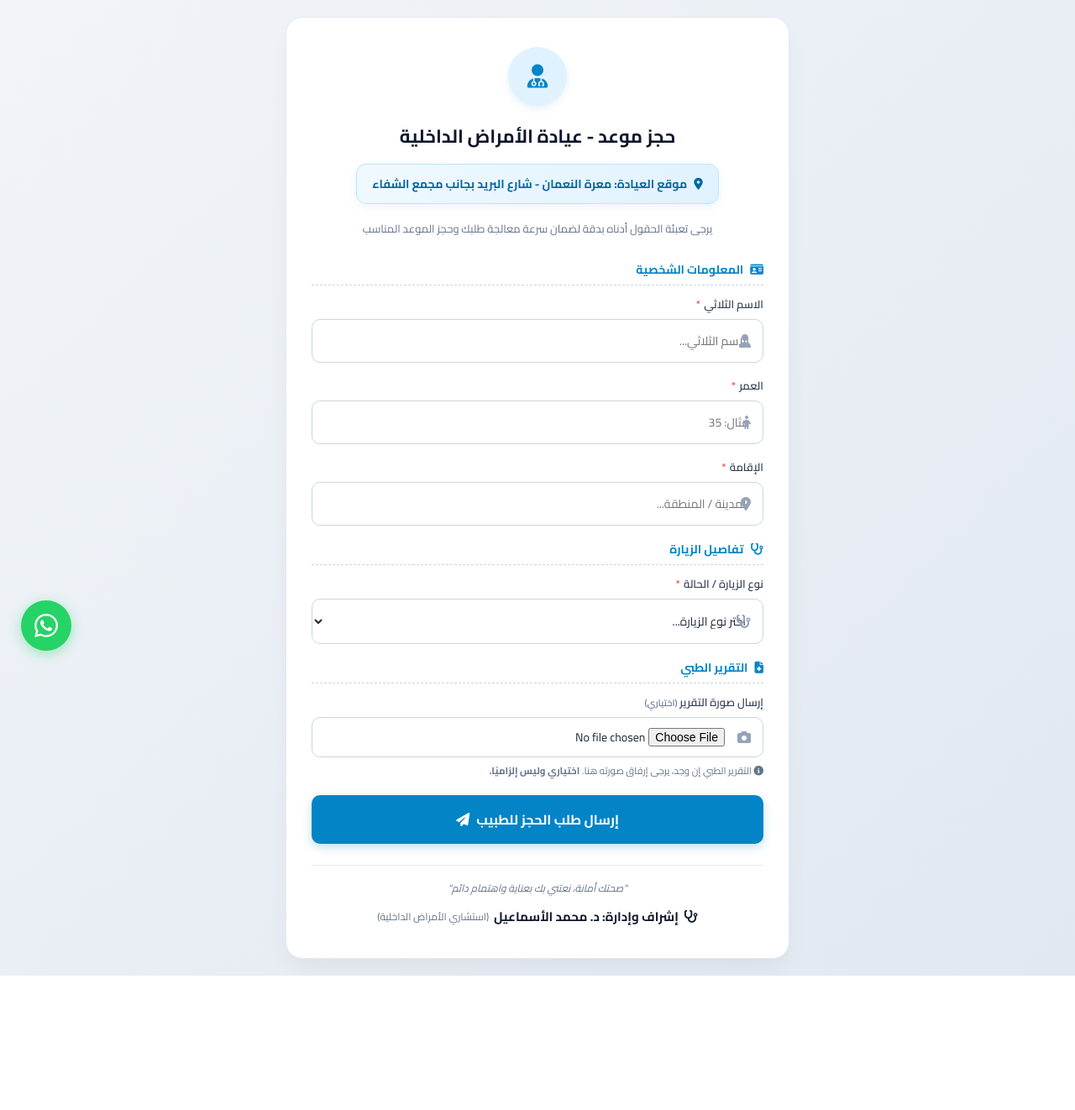
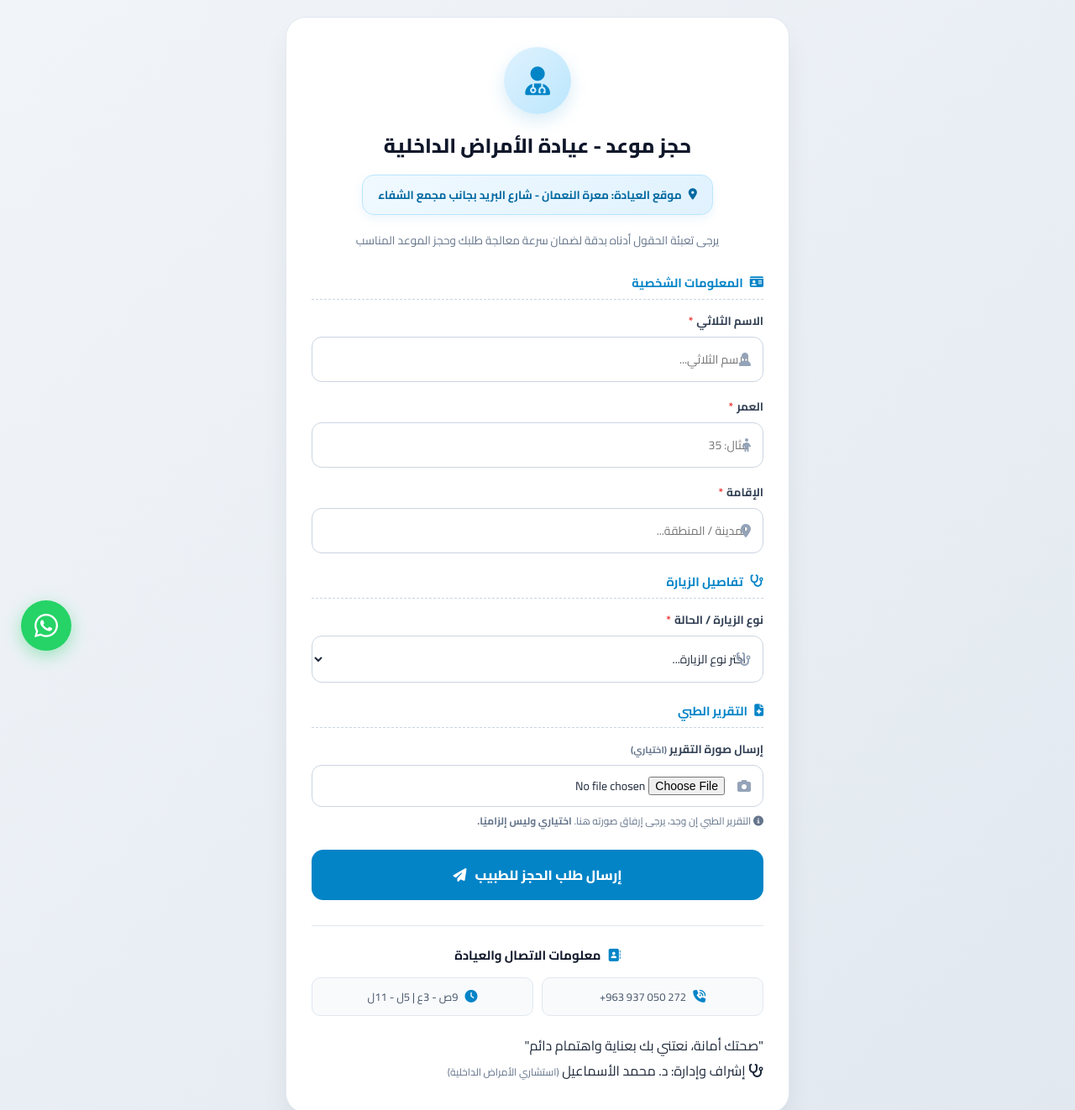
Before and after one commit to Twasol1/Q, a plain HTML site: page index.html in a window 1280 px wide. Shown: the top 1322 px of the page at 84% size. Before the commit the page ends 1162 px from the top, so only its background shows below. Drawn offline with nearby package versions, Linux system fonts and the light colour scheme; no server answers.

Commit message:
Update index.html

```diff
--- a/index.html
+++ b/index.html
@@ -6,8 +6,6 @@
     <title>حجز موعد - عيادة الأمراض الداخلية</title>
     <link href="https://fonts.googleapis.com/css2?family=Cairo:wght@400;600;700;800&display=swap" rel="stylesheet">
     <link rel="stylesheet" href="https://cdnjs.cloudflare.com/ajax/libs/font-awesome/6.4.0/css/all.min.css">
-
-    <!-- مكتبة التقاط صورة المستند -->
     <script src="https://cdnjs.cloudflare.com/ajax/libs/html2canvas/1.4.1/html2canvas.min.js"></script>
 
     <style>
@@ -46,14 +44,13 @@
             100% { background: #d1fae5; }
         }
 
-        @keyframes flashRed {
-            0% { background: #fee2e2; }
-            50% { background: #fca5a5; }
-            100% { background: #fee2e2; }
+        @keyframes pulseGlow {
+            0% { box-shadow: 0 0 0 0 rgba(2, 132, 199, 0.4); }
+            70% { box-shadow: 0 0 0 12px rgba(2, 132, 199, 0); }
+            100% { box-shadow: 0 0 0 0 rgba(2, 132, 199, 0); }
         }
 
         .flash-success { animation: flashGreen 0.8s ease-in-out infinite; }
-        .flash-rejected { animation: flashRed 0.8s ease-in-out infinite; }
 
         .container {
             width: 100%;
@@ -65,8 +62,8 @@
             background: var(--card-bg);
             width: 100%;
             padding: 35px 30px;
-            border-radius: 20px;
-            box-shadow: 0 15px 30px -5px rgba(0, 0, 0, 0.05);
+            border-radius: 24px;
+            box-shadow: 0 20px 35px -5px rgba(0, 0, 0, 0.08);
             border: 1px solid #e2e8f0;
         }
 
@@ -76,23 +73,23 @@
         }
 
         .form-header .icon-box {
-            width: 70px;
-            height: 70px;
-            background: #e0f2fe;
+            width: 80px;
+            height: 80px;
+            background: linear-gradient(135deg, #e0f2fe 0%, #bae6fd 100%);
             color: var(--primary);
             border-radius: 50%;
             display: flex;
             align-items: center;
             justify-content: center;
-            font-size: 28px;
+            font-size: 34px;
             margin: 0 auto 15px;
-            box-shadow: 0 4px 10px rgba(2, 132, 199, 0.1);
+            box-shadow: 0 8px 20px rgba(2, 132, 199, 0.15);
         }
 
         .form-header h2 {
-            font-weight: 700;
+            font-weight: 800;
             color: #0f172a;
-            font-size: 22px;
+            font-size: 24px;
         }
 
         .clinic-location-badge {
@@ -100,8 +97,8 @@
             border: 1.5px solid #bae6fd;
             color: #0369a1;
             padding: 10px 18px;
-            border-radius: 12px;
-            font-size: 14px;
+            border-radius: 14px;
+            font-size: 13.5px;
             font-weight: 700;
             display: inline-flex;
             align-items: center;
@@ -112,18 +109,18 @@
 
         .form-header p {
             color: #64748b;
-            font-size: 13px;
+            font-size: 13.5px;
             margin-top: 5px;
-            line-height: 1.5;
+            line-height: 1.6;
         }
 
-        .form-group { margin-bottom: 15px; }
+        .form-group { margin-bottom: 16px; }
 
         label {
             display: block;
             margin-bottom: 6px;
-            font-weight: 600;
-            font-size: 13px;
+            font-weight: 700;
+            font-size: 13.5px;
             color: #334155;
         }
 
@@ -142,9 +139,9 @@
 
         input, select, textarea {
             width: 100%;
-            padding: 12px 16px 12px 45px;
+            padding: 13px 16px 13px 45px;
             border: 1.5px solid var(--border-color);
-            border-radius: 10px;
+            border-radius: 12px;
             font-size: 14px;
             outline: none;
             background: #fff;
@@ -157,11 +154,11 @@
             box-shadow: 0 0 0 4px rgba(2, 132, 199, 0.12);
         }
 
-        input[type="file"] { padding: 10px 45px 10px 10px; cursor: pointer; }
+        input[type="file"] { padding: 11px 45px 11px 12px; cursor: pointer; }
 
         .report-help {
             margin-top: 7px;
-            font-size: 11.5px;
+            font-size: 12px;
             color: #64748b;
             line-height: 1.6;
         }
@@ -174,41 +171,44 @@
             border: 1px solid #bae6fd;
             border-radius: 10px;
             color: #0369a1;
-            font-size: 12px;
+            font-size: 12.5px;
         }
 
         .section-title {
-            font-size: 14px;
+            font-size: 14.5px;
             font-weight: 700;
             color: var(--primary);
-            margin: 15px 0 10px 0;
+            margin: 20px 0 12px 0;
             display: flex;
             align-items: center;
             gap: 8px;
             border-bottom: 1px dashed #cbd5e1;
-            padding-bottom: 5px;
+            padding-bottom: 6px;
         }
 
+        /* زر الإرسال مع وميض خافت جذاب */
         .btn-submit {
             background: var(--primary);
             color: white;
             border: none;
-            padding: 14px;
-            border-radius: 10px;
+            padding: 15px;
+            border-radius: 14px;
             cursor: pointer;
-            font-weight: 700;
+            font-weight: 800;
             width: 100%;
             font-size: 16px;
             transition: background 0.3s, transform 0.1s;
             display: flex;
             align-items: center;
             justify-content: center;
-            gap: 8px;
-            margin-top: 20px;
-            box-shadow: 0 4px 12px rgba(2, 132, 199, 0.25);
+            gap: 10px;
+            margin-top: 25px;
+            box-shadow: 0 6px 18px rgba(2, 132, 199, 0.3);
+            animation: pulseGlow 2.5s infinite;
         }
 
         .btn-submit:hover { background: var(--primary-hover); }
+        .btn-submit:active { transform: scale(0.98); }
 
         #statusMsg {
             margin-top: 20px;
@@ -216,7 +216,7 @@
             font-weight: 600;
             font-size: 14px;
             padding: 15px;
-            border-radius: 10px;
+            border-radius: 12px;
             display: none;
             line-height: 1.6;
         }
@@ -228,12 +228,12 @@
 
         .patient-document {
             background: #ffffff;
-            border: 2px dashed #0284c7;
-            border-radius: 16px;
-            padding: 20px;
+            border: 2px dashed var(--primary);
+            border-radius: 18px;
+            padding: 22px;
             margin-top: 15px;
             text-align: right;
-            box-shadow: 0 4px 15px rgba(0,0,0,0.05);
+            box-shadow: 0 6px 20px rgba(0,0,0,0.06);
         }
 
         .patient-document.emergency-doc { border-color: #ef4444; background: #fff5f5; }
@@ -247,38 +247,70 @@
             margin-bottom: 15px;
         }
 
-        .doc-header h3 { font-size: 16px; color: #0f172a; display: flex; align-items: center; gap: 6px; }
-        .doc-badge { background: #e0f2fe; color: #0369a1; padding: 4px 10px; border-radius: 6px; font-size: 12px; font-weight: bold; }
+        .doc-header h3 { font-size: 16.5px; color: #0f172a; display: flex; align-items: center; gap: 8px; }
+        .doc-badge { background: #e0f2fe; color: #0369a1; padding: 5px 12px; border-radius: 8px; font-size: 12.5px; font-weight: bold; }
         .patient-document.emergency-doc .doc-badge { background: #fee2e2; color: #991b1b; }
 
-        .doc-body { font-size: 14px; color: #334155; line-height: 1.8; }
+        .doc-body { font-size: 14px; color: #334155; line-height: 1.9; }
         .doc-body p { margin-bottom: 6px; display: flex; justify-content: space-between; border-bottom: 1px solid #f8fafc; padding-bottom: 4px; }
         .doc-body span { font-weight: bold; color: #0f172a; }
 
         .doc-notes-box {
             background: #fffbeb;
             border: 1px solid #fde68a;
-            border-radius: 8px;
-            padding: 10px 12px;
+            border-radius: 10px;
+            padding: 12px;
             margin-top: 12px;
             text-align: right;
         }
-        .doc-notes-box .notes-title { font-size: 12.5px; font-weight: 700; color: #b45309; margin-bottom: 4px; }
-        .doc-notes-box .notes-content { font-size: 13.5px; color: #78350f; font-weight: 600; word-break: break-all; }
+        .doc-notes-box .notes-title { font-size: 13px; font-weight: 700; color: #b45309; margin-bottom: 4px; display: flex; align-items: center; gap: 6px; }
+        .doc-notes-box .notes-content { font-size: 14px; color: #78350f; font-weight: 600; word-break: break-all; }
 
-        .doc-actions { margin-top: 15px; display: flex; gap: 10px; }
-        .btn-doc { flex: 1; padding: 10px; border-radius: 8px; border: none; font-weight: bold; cursor: pointer; font-family: 'Cairo'; display: flex; align-items: center; justify-content: center; gap: 6px; font-size: 13px; }
-        .btn-download { background: #0284c7; color: white; }
-        .btn-new { background: #065f46; color: white; }
+        .doc-actions { margin-top: 18px; display: flex; gap: 10px; flex-wrap: wrap; }
+        .btn-doc { flex: 1; padding: 12px; border-radius: 10px; border: none; font-weight: bold; cursor: pointer; font-family: 'Cairo'; display: flex; align-items: center; justify-content: center; gap: 8px; font-size: 13.5px; }
+        .btn-download { background: var(--primary); color: white; box-shadow: 0 4px 12px rgba(2, 132, 199, 0.2); }
+        .btn-new { background: var(--success); color: white; box-shadow: 0 4px 12px rgba(16, 185, 129, 0.2); }
 
-        .doctor-signature { text-align: center; margin-top: 25px; padding-top: 15px; border-top: 1px solid #e2e8f0; }
-        .doctor-signature .patient-quote { font-size: 12px; color: #64748b; font-style: italic; margin-bottom: 8px; }
-        .doctor-signature .doc-name { font-size: 15px; font-weight: 700; color: #0f172a; display: flex; align-items: center; justify-content: center; gap: 6px; }
+        /* قسم معلومات الاتصال والعيادة الواضحة مع أيقونات */
+        .clinic-contact-info {
+            margin-top: 30px;
+            padding-top: 20px;
+            border-top: 1px solid #e2e8f0;
+            text-align: center;
+        }
+
+        .clinic-contact-info h4 {
+            font-size: 15px;
+            color: #0f172a;
+            margin-bottom: 12px;
+            font-weight: 700;
+        }
+
+        .contact-items-grid {
+            display: grid;
+            grid-template-columns: repeat(auto-fit, minmax(200px, 1fr));
+            gap: 10px;
+            font-size: 13px;
+            color: #475569;
+        }
+
+        .contact-item {
+            background: #f8fafc;
+            border: 1px solid #e2e8f0;
+            padding: 10px 12px;
+            border-radius: 10px;
+            display: flex;
+            align-items: center;
+            gap: 8px;
+            justify-content: center;
+        }
+
+        .contact-item i { color: var(--primary); font-size: 15px; }
 
         .whatsapp-float {
             position: fixed; bottom: 25px; left: 25px; background-color: #25d366; color: #fff;
             width: 60px; height: 60px; border-radius: 50%; text-align: center; font-size: 32px;
-            box-shadow: 0 4px 15px rgba(37, 211, 102, 0.4); z-index: 1000; display: flex;
+            box-shadow: 0 6px 20px rgba(37, 211, 102, 0.4); z-index: 1000; display: flex;
             align-items: center; justify-content: center; text-decoration: none; transition: 0.3s;
         }
         .whatsapp-float:hover { background-color: #20ba5a; transform: scale(1.1); }
@@ -287,15 +319,15 @@
 <body>
 
 <div class="container">
-    <!-- نافذة إيقاف الموقع التي تظهر تلقائياً عندما يوقف الأدمن الموقع -->
+    <!-- نافذة إيقاف الموقع تظهر تلقائياً عندما يغلقها الأدمن -->
     <div id="siteClosedMessage" style="display:none; text-align:center; padding:40px 10px; font-family:'Cairo'; width:100%;">
-        <div style="background:#ffffff; padding:35px 25px; border-radius:20px; box-shadow:0 10px 25px rgba(0,0,0,0.1); border:1px solid #e2e8f0;">
-            <i class="fa-solid fa-clock-rotate-left" style="font-size:55px; color:#0284c7; margin-bottom:15px;"></i>
-            <h2 style="color:#0f172a; margin-bottom:10px; font-size:20px;">نستقبل طلبات الحجز في الأوقات الرسمية</h2>
-            <p style="color:#64748b; font-size:14px; line-height:1.6; margin-bottom:20px;">
+        <div style="background:#ffffff; padding:40px 25px; border-radius:24px; box-shadow:0 15px 30px rgba(0,0,0,0.08); border:1px solid #e2e8f0;">
+            <i class="fa-solid fa-clock-rotate-left" style="font-size:60px; color:#0284c7; margin-bottom:15px;"></i>
+            <h2 style="color:#0f172a; margin-bottom:12px; font-size:22px;">نستقبل طلبات الحجز في الأوقات الرسمية</h2>
+            <p style="color:#64748b; font-size:14.5px; line-height:1.7; margin-bottom:20px;">
                 نعتذر عن استقبال طلبات جديدة في الوقت الحالي، ترحب بكم عيادة الدكتور محمد إسماعيل دائماً خلال أوقات الدوام الرسمي التالية:
             </p>
-            <div style="background:#f0f9ff; color:#0369a1; padding:15px; border-radius:12px; font-weight:bold; font-size:15px; border:1px dashed #bae6fd; line-height: 1.8;">
+            <div style="background:#f0f9ff; color:#0369a1; padding:18px; border-radius:14px; font-weight:bold; font-size:16px; border:1px dashed #bae6fd; line-height: 1.8;">
                 ساعات الحجز من الساعة 9 صباحاً حتى الـ 3 عصراً<br>ومن الساعة 5 حتى 11 ليلاً
             </div>
         </div>
@@ -379,6 +411,7 @@
                 </div>
             </div>
 
+            <!-- زر إرسال مع وميض خافت -->
             <button type="button" id="submitBtn" class="btn-submit" onclick="sendOrder()">
                 <span id="btnText">إرسال طلب الحجز للطبيب</span>
                 <i class="fa-solid fa-paper-plane"></i>
@@ -387,7 +420,22 @@
 
         <div id="statusMsg"></div>
 
-        <div class="doctor-signature">
+        <!-- قسم معلومات الاتصال الواضحة والأيقونات -->
+        <div class="clinic-contact-info">
+            <h4><i class="fa-solid fa-address-book" style="color:var(--primary); margin-left:5px;"></i> معلومات الاتصال والعيادة</h4>
+            <div class="contact-items-grid">
+                <div class="contact-item">
+                    <i class="fa-solid fa-phone-volume"></i>
+                    <span dir="ltr">+963 937 050 272</span>
+                </div>
+                <div class="contact-item">
+                    <i class="fa-solid fa-clock"></i>
+                    <span>9ص - 3ع | 5ل - 11ل</span>
+                </div>
+            </div>
+        </div>
+
+        <div class="doctor-signature" style="margin-top:20px;">
             <p class="patient-quote">"صحتك أمانة، نعتني بك بعناية واهتمام دائم"</p>
             <div class="doc-name">
                 <i class="fa-solid fa-stethoscope"></i>
@@ -420,7 +468,6 @@
     let unsubscribeLive = null;
     let base64ReportImage = "";
 
-    // التحقق المباشر من حالة الموقع المربوطة بالأدمن
     async function checkSiteOpenStatus() {
         try {
             const snap = await getDoc(doc(db, "settings", "siteControl"));
@@ -606,7 +653,7 @@
                         </div>
                     `;
                 } else if (currentStatus.includes("مرفوض") || currentStatus.includes("ملغي")) {
-                    statusMsg.className = "rejected-msg flash-rejected";
+                    statusMsg.className = "rejected-msg";
                     statusMsg.innerHTML = `
                         <i class="fa-solid fa-circle-xmark" style="font-size:24px;margin-bottom:8px;display:block;"></i>
                         نعتذر منك، تم <b>رفض</b> طلب الحجز الحالي من قِبل الطبيب.
```
